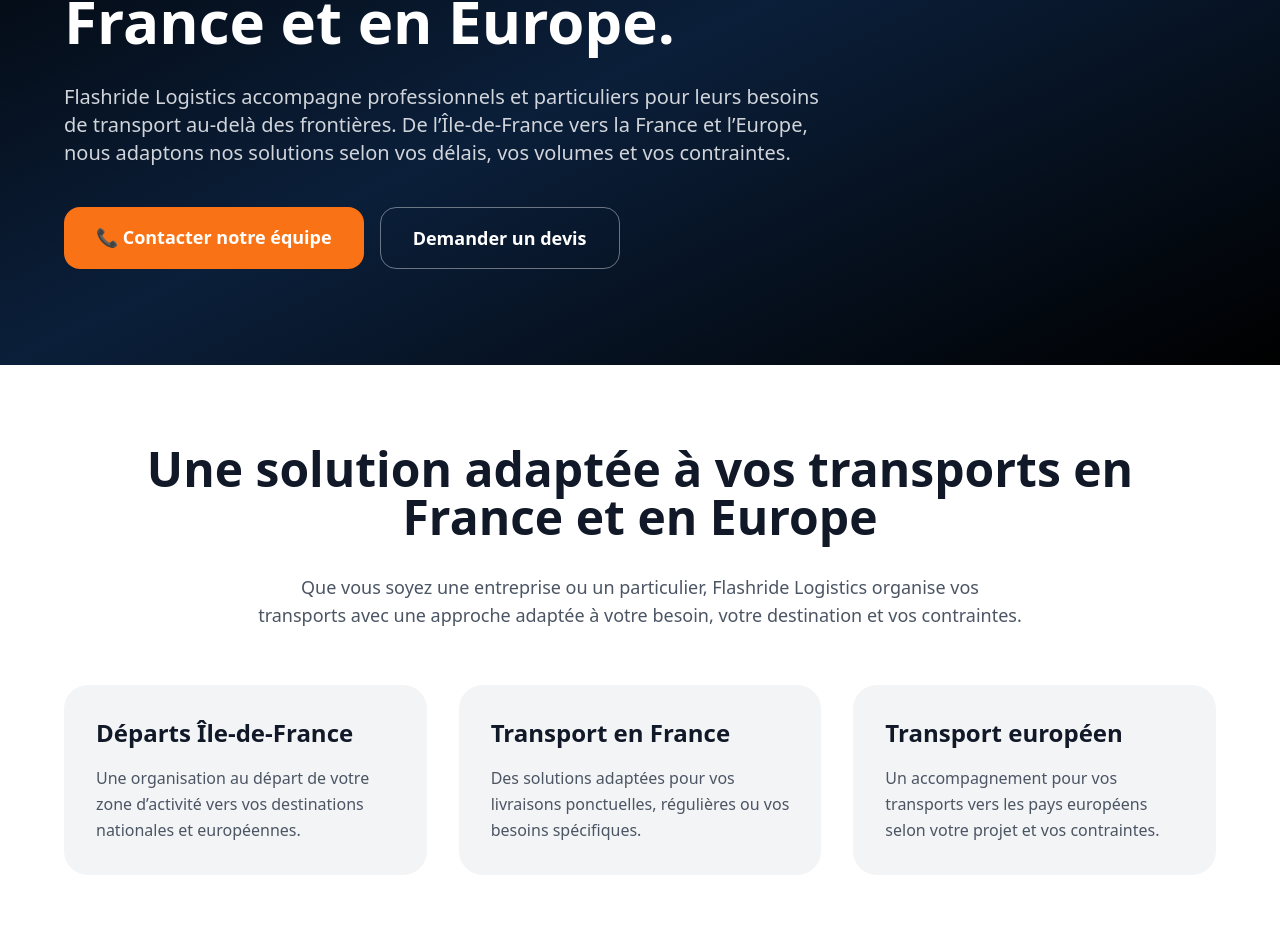
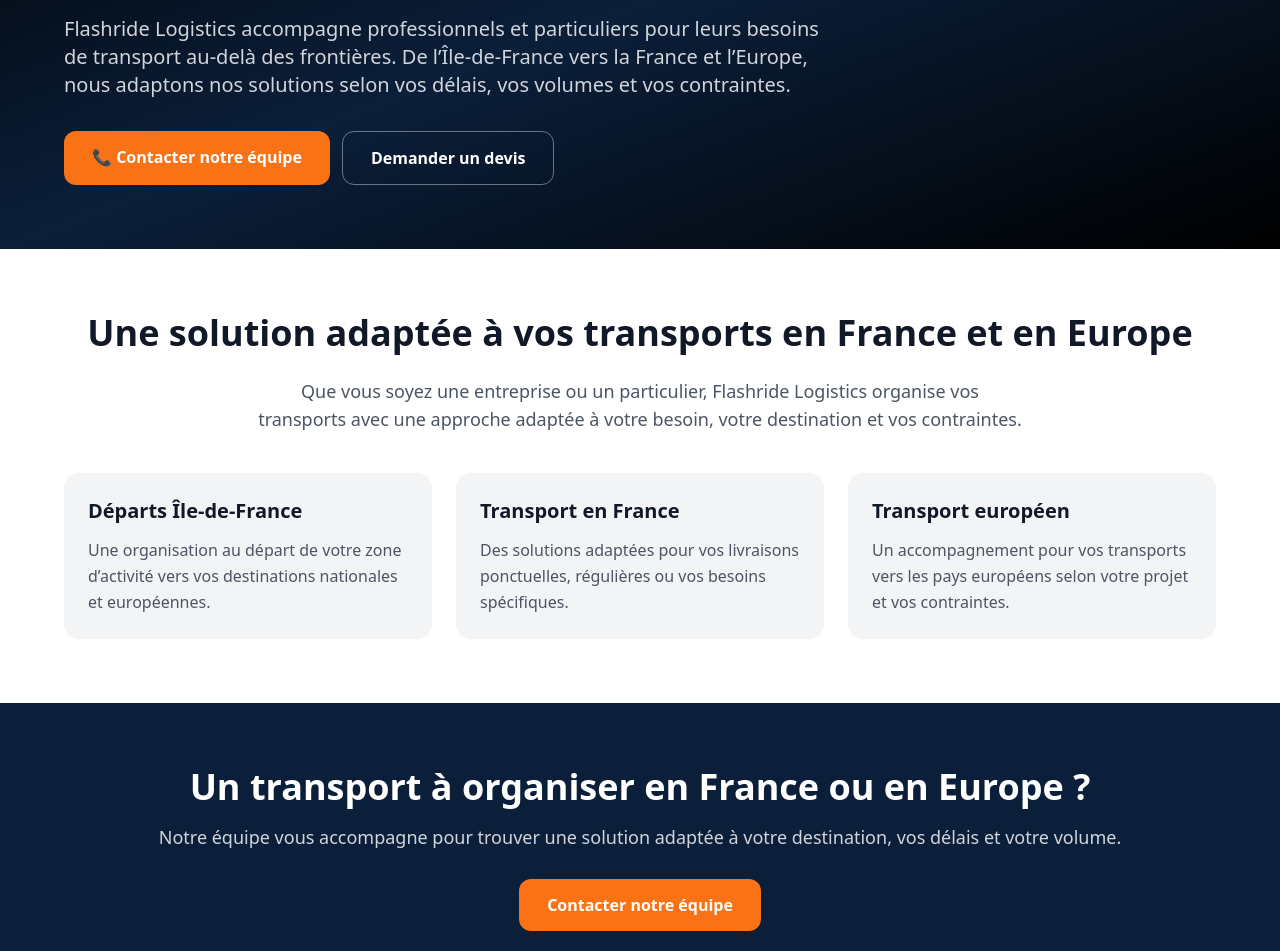
Before and after one commit to jasonvandommele-commits/flashride-logistics, a Next.js app: page /transport-national in a window 1280 px wide. Shown: the part 241-1192 px from the top of the page. Built offline with nearby package versions, Linux system fonts and the light colour scheme.

Commit message:
Update page.jsx

```diff
--- a/app/transport-national/page.jsx
+++ b/app/transport-national/page.jsx
@@ -1,230 +1,156 @@
 "use client";
 
-import { useState } from "react";
 import Footer from "../components/Footer";
 import Navbar from "../components/Navbar";
 import FAQ from "../components/FAQ";
 
-
 export default function TransportNational() {
-
-
   return (
-
     <main className="bg-white text-gray-900 min-h-screen">
 
-
       {/* NAVIGATION */}
-
       <Navbar />
 
-
       {/* HERO */}
-
-
-      <section className="pt-32 pb-24 px-6 bg-gradient-to-br from-black via-[#0B1F3A] to-black text-white">
-
+      <section className="pt-24 pb-16 px-6 bg-gradient-to-br from-black via-[#0B1F3A] to-black text-white">
 
         <div className="max-w-6xl mx-auto">
-
 
           <p className="text-orange-400 font-bold uppercase tracking-widest">
             TRANSPORT NATIONAL & EUROPÉEN
           </p>
 
-
-
-          <h1 className="text-4xl md:text-6xl font-black mt-5 leading-tight">
-
+          <h1 className="text-4xl md:text-5xl font-black mt-4 leading-tight">
             Vos marchandises transportées en France et en Europe.
-
           </h1>
 
-
-
-          <p className="mt-8 text-gray-300 text-lg md:text-xl max-w-3xl leading-relaxed">
-
+          <p className="mt-6 text-gray-300 text-lg md:text-xl max-w-3xl leading-relaxed">
             Flashride Logistics accompagne professionnels et particuliers
             pour leurs besoins de transport au-delà des frontières.
             De l’Île-de-France vers la France et l’Europe, nous adaptons
             nos solutions selon vos délais, vos volumes et vos contraintes.
-
           </p>
 
-
-
-
-
-          <div className="mt-10 flex flex-wrap gap-4">
-
+          <div className="mt-8 flex flex-wrap gap-3">
 
             <a
               href="tel:0752988155"
-              className="bg-orange-500 px-8 py-4 rounded-2xl font-bold text-lg hover:bg-orange-600"
+              className="bg-orange-500 px-7 py-3.5 rounded-xl font-bold text-base hover:bg-orange-600 transition"
             >
               📞 Contacter notre équipe
             </a>
 
-
             <a
               href="/#devis"
-              className="border border-white/40 px-8 py-4 rounded-2xl font-bold text-lg hover:bg-white hover:text-black"
+              className="border border-white/40 px-7 py-3.5 rounded-xl font-bold text-base hover:bg-white hover:text-black transition"
             >
               Demander un devis
             </a>
 
+          </div>
 
         </div>
 
+      </section>
+
+      {/* PRESENTATION */}
+      <section className="py-16 px-6">
+
+        <div className="max-w-6xl mx-auto">
+
+          <h2 className="text-3xl md:text-4xl font-black text-center">
+            Une solution adaptée à vos transports en France et en Europe
+          </h2>
+
+          <p className="mt-6 text-gray-600 text-lg text-center max-w-3xl mx-auto">
+            Que vous soyez une entreprise ou un particulier,
+            Flashride Logistics organise vos transports avec une approche
+            adaptée à votre besoin, votre destination et vos contraintes.
+          </p>
+
+          <div className="grid md:grid-cols-3 gap-6 mt-10">
+
+            {[
+              {
+                title: "Départs Île-de-France",
+                text: "Une organisation au départ de votre zone d’activité vers vos destinations nationales et européennes."
+              },
+              {
+                title: "Transport en France",
+                text: "Des solutions adaptées pour vos livraisons ponctuelles, régulières ou vos besoins spécifiques."
+              },
+              {
+                title: "Transport européen",
+                text: "Un accompagnement pour vos transports vers les pays européens selon votre projet et vos contraintes."
+              }
+            ].map((item, index) => (
+
+              <div
+                key={index}
+                className="bg-gray-100 rounded-2xl p-6"
+              >
+
+                <h3 className="text-xl font-bold">
+                  {item.title}
+                </h3>
+
+                <p className="mt-3 text-gray-600 leading-relaxed">
+                  {item.text}
+                </p>
 
               </div>
 
+            ))}
+
+          </div>
+
+        </div>
 
       </section>
 
-
-
-
-
-
-
-      {/* PRESENTATION */}
-
-
-      <section className="py-20 px-6">
-
-
-        <div className="max-w-6xl mx-auto">
-
-
-          <h2 className="text-3xl md:text-5xl font-black text-center">
-
-            Une solution adaptée à vos transports en France et en Europe
-
-          </h2>
-
-
-
-          <p className="mt-8 text-gray-600 text-lg text-center max-w-3xl mx-auto">
-
-            Que vous soyez une entreprise ou un particulier,
-            Flashride Logistics organise vos transports avec une approche
-            adaptée à votre besoin, votre destination et vos contraintes.
-
-          </p>
-
-
-
-
-
-          <div className="grid md:grid-cols-3 gap-8 mt-14">
-
-
-            {[
-              {
-                title:"Départs Île-de-France",
-                text:"Une organisation au départ de votre zone d’activité vers vos destinations nationales et européennes."
-              },
-              {
-                title:"Transport en France",
-                text:"Des solutions adaptées pour vos livraisons ponctuelles, régulières ou vos besoins spécifiques."
-              },
-              {
-                title:"Transport européen",
-                text:"Un accompagnement pour vos transports vers les pays européens selon votre projet et vos contraintes."
-              }
-            ].map((item,index)=>(
-
-
-              <div
-                key={index}
-                className="bg-gray-100 rounded-3xl p-8"
-              >
-
-
-                <h3 className="text-2xl font-bold">
-                  {item.title}
-                </h3>
-
-
-                <p className="mt-4 text-gray-600 leading-relaxed">
-                  {item.text}
-                </p>
-
-
-              </div>
-
-
-            ))}
-
-
-          </div>
-
-
-        </div>
-
-
-      </section>
       {/* CTA */}
-
-      <section className="py-20 px-6 bg-[#0B1F3A] text-white text-center">
-
+      <section className="py-16 px-6 bg-[#0B1F3A] text-white text-center">
 
         <div className="max-w-5xl mx-auto">
 
-
-          <h2 className="text-3xl md:text-5xl font-black">
-
+          <h2 className="text-3xl md:text-4xl font-black">
             Un transport à organiser en France ou en Europe ?
-
           </h2>
 
-
-          <p className="mt-5 text-gray-300 text-lg">
-
+          <p className="mt-4 text-gray-300 text-lg">
             Notre équipe vous accompagne pour trouver une solution adaptée
             à votre destination, vos délais et votre volume.
-
           </p>
-
-
 
           <a
             href="tel:0752988155"
-            className="inline-block mt-8 bg-orange-500 px-8 py-4 rounded-2xl font-bold hover:bg-orange-600 transition"
+            className="inline-block mt-7 bg-orange-500 px-7 py-3.5 rounded-xl font-bold hover:bg-orange-600 transition"
           >
             Contacter notre équipe
           </a>
 
-
         </div>
-
 
       </section>
 
-
-<FAQ items={[
+      <FAQ
+        items={[
           {
             question: "Quelles zones couvrez-vous en dehors de l'Île-de-France ?",
-    answer: "L'ensemble du territoire français, avec une organisation adaptée selon la distance et le volume à transporter."
+            answer:
+              "L'ensemble du territoire français, avec une organisation adaptée selon la distance et le volume à transporter."
           },
           {
             question: "Livrez-vous aussi en Europe ?",
-    answer: "Oui, pour des besoins ponctuels ou réguliers vers l'Europe, contactez-nous pour étudier votre demande."
+            answer:
+              "Oui, pour des besoins ponctuels ou réguliers vers l'Europe, contactez-nous pour étudier votre demande."
           }
-]} />
-
-
+        ]}
+      />
 
       {/* FOOTER */}
-
-
       <Footer />
 
-
-
     </main>
-
   );
-
 }
```
Lines whose indentation alone changed are shown as unchanged.
